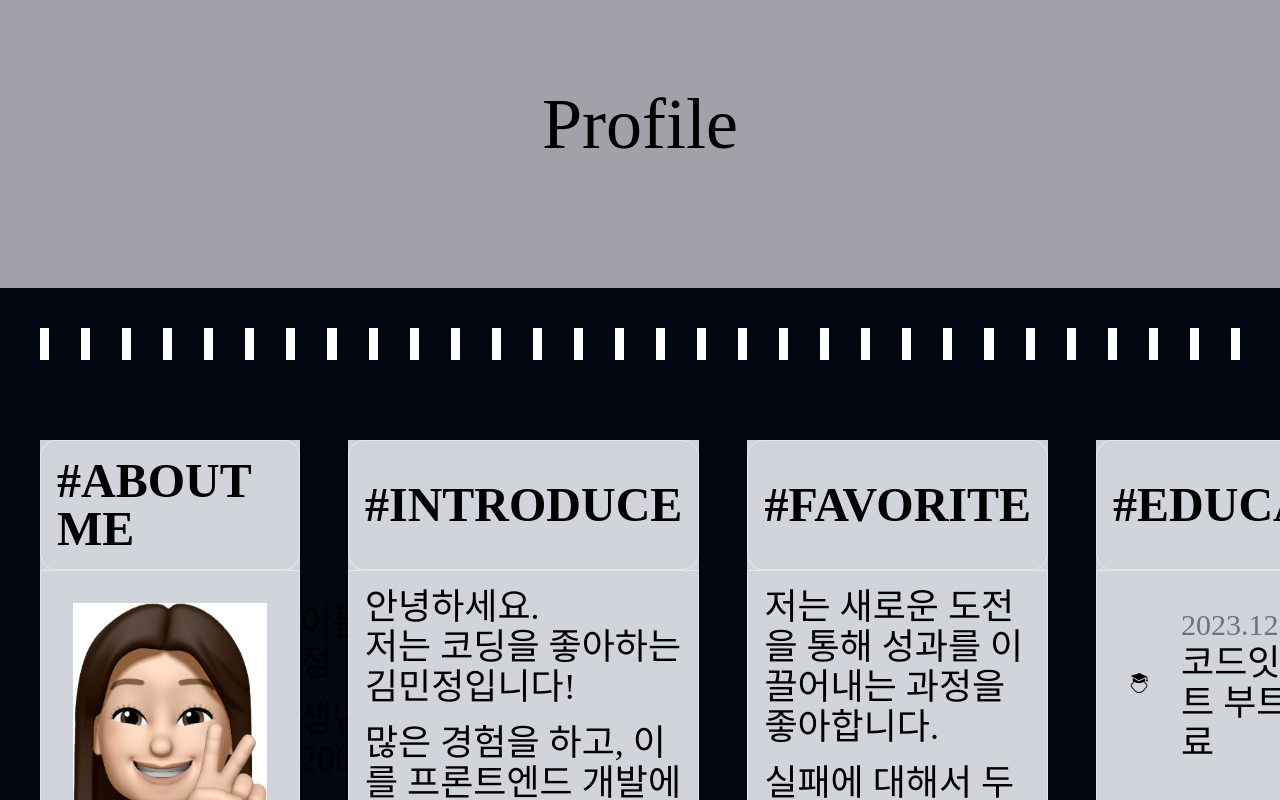
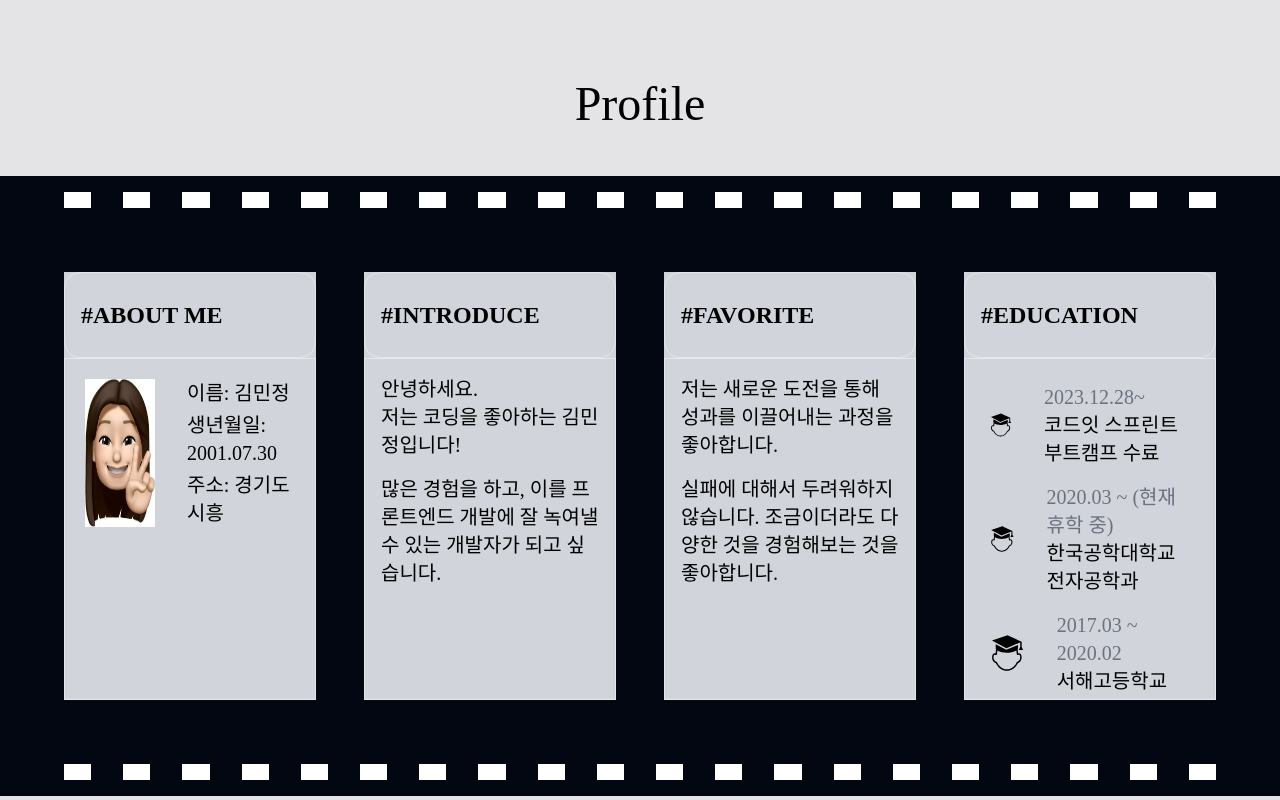
Before and after one commit to minjeong9919/Introduce-Me, a React (Create React App) app: page /profile in a window 1280 px wide. Built offline with nearby package versions, Linux system fonts and the light colour scheme.

Commit message:
Refactor: 화면 사이즈에 맞게 디자인 수정

```diff
--- a/src/component/home/CameraIcon.js
+++ b/src/component/home/CameraIcon.jsx
@@ -6,9 +6,8 @@ export const CameraIcon = () => {
 
   const menuButtons = [
     { id: 1, name: "Profile", route: "profile" },
-    { id: 2, name: "Career", route: "crofile" },
-    { id: 3, name: "Project", route: "project" },
-    { id: 4, name: "Skill", route: "skill" },
+    { id: 2, name: "Project", route: "project" },
+    { id: 3, name: "Skill", route: "skill" },
   ];
 
   const Button = ({ buttonName, route, size = "small" }) => {
@@ -40,9 +39,9 @@ export const CameraIcon = () => {
 
   return (
     <>
-      <div className="relative h-p160 w-w400 rounded-2xl bg-gray-950 ml-xl px-24 py-12">
+      <div className="relative h-p160 w-w300 rounded-2xl bg-gray-950 ml-xl px-16 py-12">
         <div className="relative  h-p80 w-full z-40 rounded-2xl bg-gray-300"></div>
-        <div className="absolute h-p800 w-w1360 rounded-100px bg-gray-950 top-20 left-[-10rem] p-20 flex flex-row">
+        <div className="absolute h-p600 w-w1100 rounded-100px bg-gray-950 top-20 left-[-10rem] p-20 flex flex-row">
           <div className="h-full w-full rounded-3xl bg-gray-300 mr-12"></div>
           <div className="h-full w-3/12 rounded-3xl flex flex-col gap-8">
             {menuButtons.map((button) => (
--- a/src/component/profile/Profile.js
+++ b/src/component/profile/Profile.jsx
@@ -4,9 +4,9 @@ export const Profile = ({ title, content }) => {
   return (
     <div className="h-full bg-gray-300 hover:bg-white z-10">
       <div className="w-auto h-1/5 border p-4 rounded-2xl flex items-center ">
-        <h1 className="text-5xl font-black">{title}</h1>
+        <h1 className="text-2xl font-black">{title}</h1>
       </div>
-      <div className="w-auto h-4/5 border p-4 text-4xl">{content}</div>
+      <div className="w-auto h-4/5 border p-4 text-xl">{content}</div>
     </div>
   );
 };
--- a/src/component/project/DetailContents.jsx
+++ b/src/component/project/DetailContents.jsx
@@ -16,19 +16,19 @@ export const DetailContents = () => {
     다양한 이모티콘과 멋진 배경 이미지들이 모여 만들어지는 이 공간에서, 감성과 재미를 함께 누릴 수 있습니다.
   `;
   return (
-    <p className="p-8">
-      <h2 className="text-3xl mb-5">📆 Period: </h2>
-      <h2 className="text-3xl mb-5">💻 Tech Used: </h2>
-      <h2 className="text-3xl mb-12">🙋‍♀️ Position: </h2>
+    <div className="p-8">
+      <p className="text-lg mb-1">📆 Period: </p>
+      <p className="text-lg mb-1">💻 Tech Used: </p>
+      <p className="text-lg mb-8">🙋‍♀️ Position: </p>
 
       {titles.map((title) => (
-        <>
-          <h1 className="text-5xl mb-5">{title}</h1>
-          <p className="text-3xl mb-5 rounded-xl p-2 borderfont-thin mb-16">
+        <div key={title}>
+          <p className="text-3xl mb-1">{title}</p>
+          <p className="text-xl mb-5 rounded-xl p-2 borderfont-thin mb-8">
             {content}
           </p>
-        </>
+        </div>
       ))}
-    </p>
+    </div>
   );
 };
--- a/src/component/project/DetailProject.jsx
+++ b/src/component/project/DetailProject.jsx
@@ -12,8 +12,8 @@ export const DetailProject = ({ isModalVisible, setIsModalVisible }) => {
         className={`w-screen h-screen absolute bg-gray-500 z-20 opacity-50`}
         onClick={() => setIsModalVisible(false)}
       ></div>
-      <div className="w-1/2 h-5/6 bg-gray-950 absolute z-30 rounded-3xl overflow-y-hidden p-8">
-        <p className="text-white text-5xl text-center my-8">프로젝트명</p>
+      <div className="w-1/2 h-5/6 bg-gray-950 absolute z-30 rounded-3xl overflow-y-hidden p-4">
+        <p className="text-white text-5xl text-center my-4">프로젝트명</p>
         <div className="w-full h-per90 bg-white rounded-3xl overflow-y-scroll">
           <DetailContents />
         </div>
--- a/src/component/project/Project.jsx
+++ b/src/component/project/Project.jsx
@@ -3,15 +3,15 @@ import React from "react";
 export const Project = ({ isModalVisible, setIsModalVisible }) => {
   return (
     <div
-      className="w-full h-fit bg-gray-950 mx-auto p-8 pb-10 rounded-lg relative shadow-2xl shadow-black transition ease duration-500 hover:scale-105"
+      className="w-full h-fit bg-gray-950 mx-auto pb-10 rounded-lg relative shadow-2xl shadow-black transition ease duration-500 hover:scale-105"
       onClick={() => setIsModalVisible(!isModalVisible)}
     >
-      <div className="bg-amber-900 w-8 h-20 absolute top-[-30px] inset-x-2/4 rounded-xl"></div>
+      <div className="w-full flex justify-center absolute top-[-30px]">
+        <div className="bg-amber-900 w-8 h-20 rounded-xl"></div>
+      </div>
       <div>
-        <div className="w-full h-p500 bg-white rounded-lg mb-10">
-          <projectContents />
-        </div>
-        <div className="text-white text-3xl p-4 text-center">프로젝트 설명</div>
+        <div className="w-auto h-p300 bg-white rounded-lg mb-10 m-4"></div>
+        <div className="text-white text-3xl text-center">프로젝트명</div>
       </div>
     </div>
   );
--- a/src/constants/profileContents.js
+++ b/src/constants/profileContents.js
@@ -21,9 +21,9 @@ export const profileContents = [
     id: 1,
     title: "#ABOUT ME",
     content: (
-      <div className="flex flex-row gap-8 p-4">
-        <img src={me} className="w-52" />
-        <div className="flex flex-col gap-4">
+      <div className="flex flex-row gap-8 p-1">
+        <img src={me} className="w-1/3" />
+        <div className="text-xl flex flex-col gap-1">
           <p>이름: 김민정</p>
           <p>생년월일: 2001.07.30</p>
           <p>주소: 경기도 시흥</p>
@@ -64,11 +64,11 @@ export const profileContents = [
     id: 4,
     title: "#EDUCATION",
     content: educationContents.map((education) => (
-      <div className="flex flex-col gap-8 p-4" key={education.education}>
+      <div className="flex flex-col gap-8 p-2" key={education.education}>
         <div className="flex flex-row items-center gap-8">
           <Education />
           <p>
-            <span className="text-gray-500 text-3xl">{education.period}</span>
+            <span className="text-gray-500 text-xl">{education.period}</span>
             <br />
             {education.education}
           </p>
--- a/src/constants/projectContents.js
+++ b/src/constants/projectContents.js
@@ -1,4 +1,3 @@
-import React from "react";
 import imageAll from "assets/images/project1_results";
 
 export const projectContents = () => {
--- a/src/page/Home.jsx
+++ b/src/page/Home.jsx
@@ -19,8 +19,8 @@ const Home = () => {
   });
 
   return (
-    <div className="w-full h-lvh bg-zinc-400 pt-24">
-      <h1 className="text-5xl ml-l mb-52 Black Han Sans tracking-widest">
+    <div className="w-full h-lvh bg-zinc-400 pt-20">
+      <h1 className="text-5xl ml-l mb-20 Black Han Sans tracking-widest">
         {text}
       </h1>
       <CameraIcon />
--- a/src/page/ProfilePage.jsx
+++ b/src/page/ProfilePage.jsx
@@ -3,18 +3,18 @@ import { Profile } from "./../component/profile/Profile";
 import { profileContents } from "../constants/profileContents";
 
 export const ProfilePage = () => {
-  const flexItems = Array.from({ length: 30 }, (val, idx) => idx);
+  const flexItems = Array.from({ length: 20 }, (val, idx) => idx);
 
   return (
-    <div className="w-full h-lvh bg-zinc-400 py-14 overflow-auto">
-      <p className="text-center text-7xl my-8 mb-32">Profile</p>
-      <div className="w-full h-fit bg-gray-950 px-10 py-10">
+    <div className="w-full h-lvh bg-zinc-200 overflow-auto">
+      <p className="text-center text-5xl mt-20 mb-12">Profile</p>
+      <div className="w-full h-fit bg-gray-950 px-16 py-4">
         <div className="flex flex-row gap-8">
           {flexItems.map((item) => (
-            <div className="w-20 h-8 bg-white" key={item}></div>
+            <div className="w-20 h-4 bg-white" key={item}></div>
           ))}
         </div>
-        <div className="flex flex-row gap-12 my-20">
+        <div className="flex flex-row gap-12 my-16">
           {profileContents.map((profileContent) => (
             <div key={profileContent.id} className="w-full bg-white">
               <Profile
@@ -26,7 +26,7 @@ export const ProfilePage = () => {
         </div>
         <div className="flex flex-row gap-8 ">
           {flexItems.map((item) => (
-            <div className="w-20 h-8 bg-white" key={item}></div>
+            <div className="w-20 h-4 bg-white" key={item}></div>
           ))}
         </div>
       </div>
--- a/src/page/ProjectPage.jsx
+++ b/src/page/ProjectPage.jsx
@@ -5,15 +5,14 @@ import { DetailProject } from "./../component/project/DetailProject";
 export const ProjectPage = () => {
   const [isDetailModalVisible, setIsDetailModalVisible] = useState(false);
 
-  console.log(isDetailModalVisible);
   return (
     <>
       <DetailProject
         isModalVisible={isDetailModalVisible}
         setIsModalVisible={setIsDetailModalVisible}
       />
-      <div className="w-full h-lvh bg-zinc-200 overflow-auto px-20 py-20">
-        <p className="text-center text-7xl my-8 mb-20">Projects</p>
+      <div className="w-full h-lvh bg-zinc-200 overflow-auto px-20">
+        <p className="text-center text-5xl mt-20 mb-12">Projects</p>
         <div className="w-4/5 grid grid-cols-3 gap-20 mx-auto">
           <Project
             isModalVisible={isDetailModalVisible}
--- a/tailwind.config.js
+++ b/tailwind.config.js
@@ -6,14 +6,14 @@ module.exports = {
       height: {
         p80: "80px",
         p160: "160px",
-        p500: "500px",
-        p800: "800px",
+        p300: "300px",
+        p600: "600px",
         per90: "90%",
       },
       width: {
-        w400: "400px",
+        w300: "300px",
         w700: "700px",
-        w1360: "1360px",
+        w1100: "1100px",
       },
       borderRadius: {
         "100px": "100px",
```
